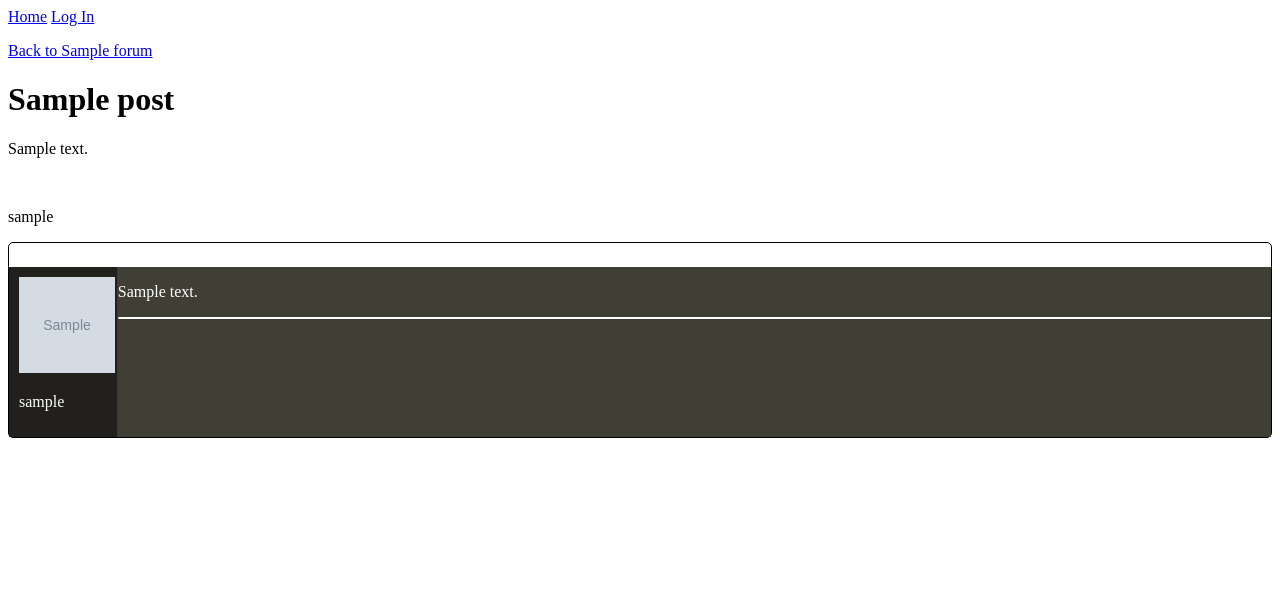
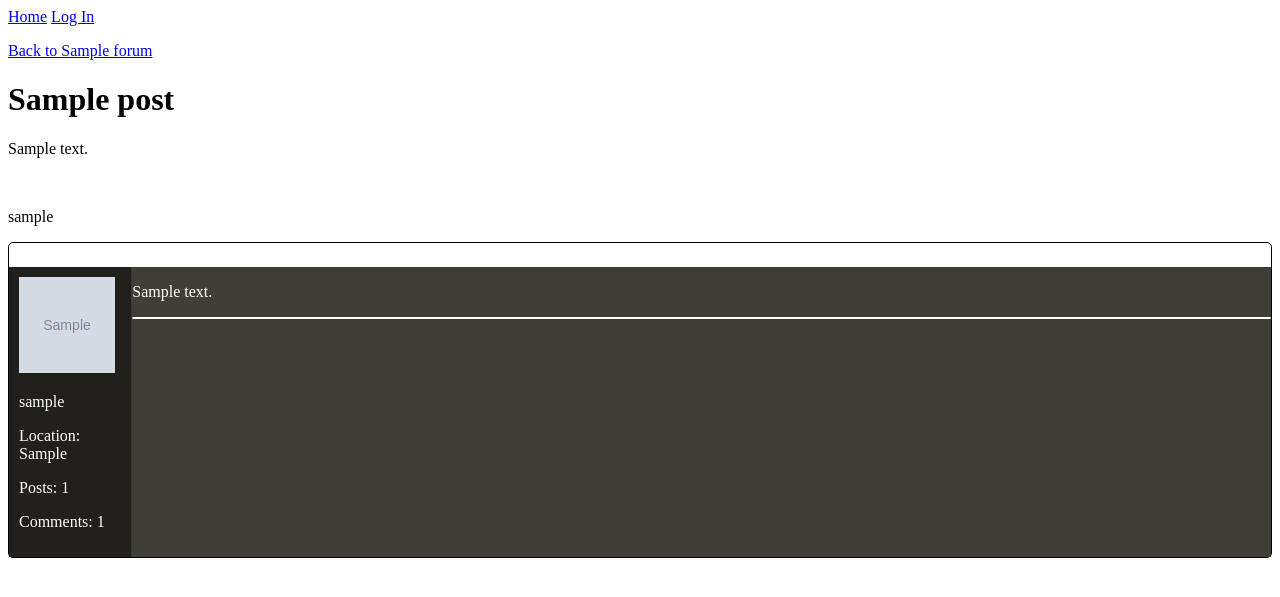
Before and after one commit to QuietWolf14/homestead-forum, a Django app: page /post/1/ in a window 1280 px wide. Shown: the top 597 px of the page. Run offline with Django 5.2, Linux system fonts and the light colour scheme; tables that the repository leaves empty hold one stand-in row (values such as "Sample post"); grey boxes marked "Sample" are stand-in pictures.

Commit message:
display post and comment count in user profile and user details in post comments

```diff
--- a/forum/static/forum/css/post.css
+++ b/forum/static/forum/css/post.css
@@ -4,6 +4,7 @@
     border-style: solid;
     border-width: 1px;
     border-radius: 5px;
+    margin-bottom: 10px;
 }
 
 .message-inner{
--- a/forum/templates/forum/post.html
+++ b/forum/templates/forum/post.html
@@ -30,6 +30,9 @@
                     </div>
                     <div class="message-userDetails">
                         <p>{{ comment.author.username }}</p>
+                        <p>Location: {{ comment.author.userprofile.location }}</p>
+                        <p>Posts: {{ comment.author.post_set.count }}</p>
+                        <p>Comments: {{ comment.author.comment_set.count }}</p>
                     </div>
 
                 </div>
--- a/forum/templates/forum/user_profile.html
+++ b/forum/templates/forum/user_profile.html
@@ -8,4 +8,7 @@
 
 <img src="{{ profile.avatar.url }}">
 
+<p>Posts: {{ user.post_set.count }}</p>
+<p>Comments: {{ user.comment_set.count }}</p>
+
 {% endblock %}
```
